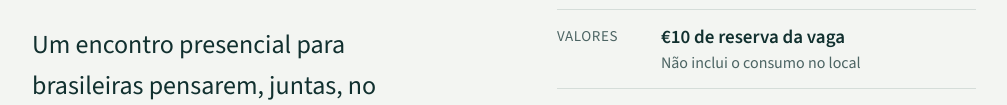
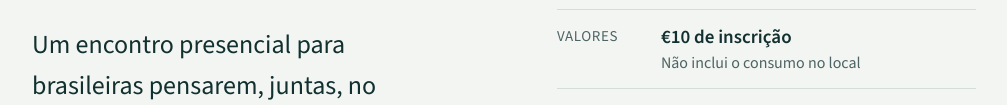
Before and after one commit to coragemlab/cafe-com-coragem, a plain HTML site: page index.html in a window 1280 px wide. Shown: the part 362-467 px from the top of the page, without its empty margins (136-1143 px from the left). Drawn offline with nearby package versions, Linux system fonts and the light colour scheme.

Commit message:
Change reservation fee wording from 'reserva' to 'inscrição'

```diff
--- a/index.html
+++ b/index.html
@@ -145,7 +145,7 @@ footer { border-top: 1px solid var(--line); padding-top: 18px; display: flex; fl
       <div class="fact"><dt>Quando</dt><dd>Sábado, 5 de dezembro<small class="number">às 10h</small></dd></div>
       <div class="fact"><dt>Onde</dt><dd>Arroyo de la Miel<small>Endereço exato enviado a quem reservar</small></dd></div>
       <div class="fact"><dt>Vagas</dt><dd>Grupo de 12 mulheres<small>Já temos 4 confirmadas. Restam 8 vagas e, depois delas, lista de espera.</small></dd></div>
-      <div class="fact"><dt>Valores</dt><dd><span class="number">€10</span> de reserva da vaga<small>Não inclui o consumo no local</small></dd></div>
+      <div class="fact"><dt>Valores</dt><dd><span class="number">€10</span> de inscrição<small>Não inclui o consumo no local</small></dd></div>
     </dl>
     <a class="btn" id="cta-top" href="https://wa.me/34687480445?text=Oi%2C%20Andrea!%20Quero%20reservar%20minha%20vaga%20no%20Caf%C3%A9%20com%20Coragem%20de%205%20de%20dezembro." rel="noopener">Reservar minha vaga pelo WhatsApp</a>
     <p class="muted">Se o botão não abrir, escreva para <span class="number">+34 687 480 445</span>.</p>
```
